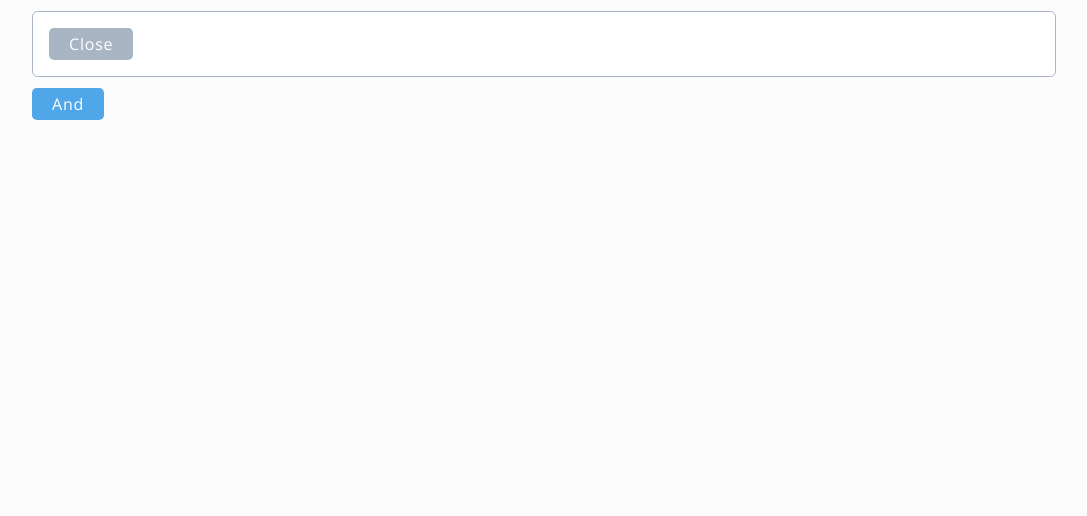
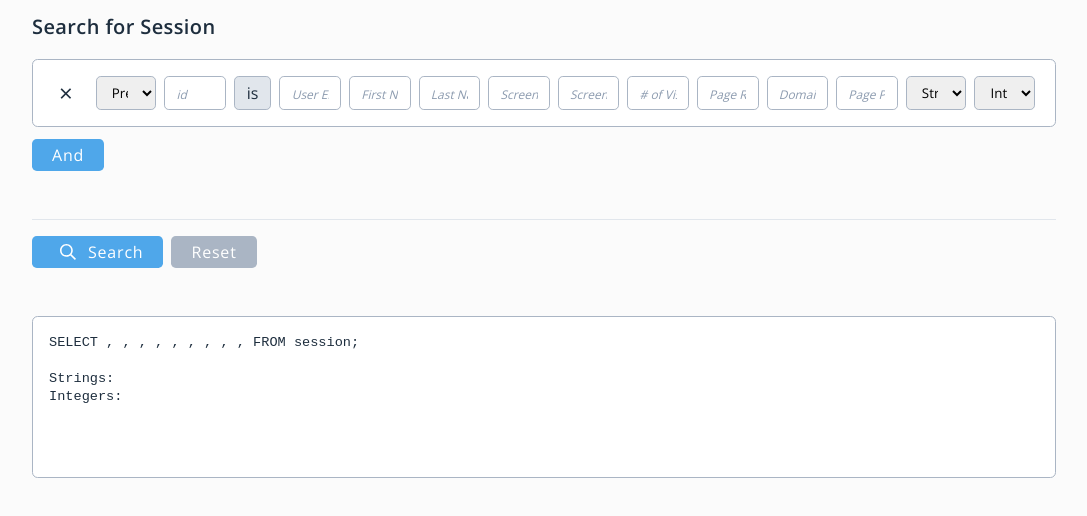
Before and after one commit to RyanBrown/quantum-metric, a React (Create React App) app: page / in a window 1280 px wide. Both pictures are taken after a click on the button "And". Shown: the top 516 px of the page, without its empty margins (96-1183 px from the left). Built offline with nearby package versions, Linux system fonts and the light colour scheme.

Commit message:
Quantim Metric - styled-components added

```diff
--- a/src/App.js
+++ b/src/App.js
@@ -1,56 +1,13 @@
 import React, { Component } from 'react';
-// import Form from './Components/Form/Form';
-import FilterBlock from './Components/FilterBlock/FilterBlock';
-import Button from './Components/Button/Button';
+import Form from './Components/Form/Form';
 import './styles/global.scss';
 
 class App extends Component {
-    state = {
-        filterBlock: [{ value: 'row1' }],
-    };
-
-    updateFilterBlockList = (e, index) => {
-        const filterBlock = [...this.state.filterBlock]; // copy array because we don't want to mutate the previous one
-        filterBlock[index].value = e.target.value;
-        this.setState({
-            filterBlock,
-        });
-    };
-
-    addFilterBlock = () => {
-        const filterBlock = [...this.state.filterBlock, { value: '' }];
-        this.setState({
-            filterBlock,
-        });
-    };
-
-    deleteFilterBlock = () => {
-        this.setState({
-            filterBlock: this.state.filterBlock.filter((e) => e.checked),
-        });
-    };
-
     render() {
         return (
             <>
                 <h1>Search for Session</h1>
-                {/* <Form /> */}
-                {this.state.filterBlock.map((row, index) => {
-                    return (
-                        <FilterBlock
-                            key={index}
-                            value={row.value}
-                            onChange={(e) => this.updateFilterBlockList(e, index)}
-                        >
-                            <Button onClick={this.deleteFilterBlock} variant='close'>
-                                &times;
-                            </Button>
-                        </FilterBlock>
-                    );
-                })}
-                <Button onClick={this.addFilterBlock} variant='primary'>
-                    And
-                </Button>
+                <Form />
             </>
         );
     }
--- a/src/App2.js
+++ /dev/null
@@ -1,45 +0,0 @@
-import React, { useState } from 'react';
-import Button from './Components/Button/Button';
-import './styles/global.scss';
-
-const FilterBlock = (props) => {
-    return <div className='filter-block'>{props.children}</div>;
-};
-
-export default function App(props) {
-    const [filterBlocks, setBlock] = useState([]);
-    const [block, setNewBlock] = useState('');
-
-    const addItems = () => {
-        setBlock((filterBlockList) => {
-            return [...filterBlockList, block];
-        });
-        setNewBlock('');
-    };
-
-    const removeItems = (id) => {
-        setBlock((filterBlockList) => {
-            return filterBlockList.filter((arrElem, index) => {
-                return index !== id;
-            });
-        });
-    };
-
-    return (
-        <>
-            {filterBlocks.map((block, index) => {
-                return (
-                    <FilterBlock key={index}>
-                        <Button key={index} id={index} onClick={() => removeItems(index)}>
-                            Close
-                        </Button>
-                        {props.children}
-                    </FilterBlock>
-                );
-            })}
-            <Button variant='primary' onClick={addItems}>
-                And
-            </Button>
-        </>
-    );
-}
--- a/src/Components/Button/Button.js
+++ b/src/Components/Button/Button.js
@@ -4,7 +4,7 @@ import './styles.scss';
 
 const propTypes = {
     children: PropTypes.oneOfType([PropTypes.string, PropTypes.element]).isRequired,
-    id: PropTypes.string,
+    id: PropTypes.oneOfType([PropTypes.string, PropTypes.number]),
     onClick: PropTypes.func,
     size: PropTypes.oneOf(['sm', 'lg']),
     type: PropTypes.oneOf(['button', 'submit', 'reset', null]),
--- /dev/null
+++ b/src/Components/FilterBlock-org/styles.scss
@@ -0,0 +1,12 @@
+@import '../../styles/variables.scss';
+
+.filter-block {
+    background-color: $white;
+    border-radius: $border-radius-lg;
+    border: $input-border;
+    display: flex;
+    flex-wrap: inherit;
+    justify-content: space-between;
+    margin: 0.7rem 0;
+    padding: 1rem;
+}
--- a/src/Components/FilterBlock/FilterBlock.js
+++ b/src/Components/FilterBlock/FilterBlock.js
@@ -1,14 +1,45 @@
-import React from 'react';
+import React, { useState } from 'react';
 import Button from '../Button/Button';
 import './styles.scss';
 
-const FilterBlock = (props) => {
-    return (
-        <div className='filter-block'>
-            <Button variant='close'>&times;</Button>
-            {props.children}
-        </div>
-    );
+const RowBlock = (props) => {
+    return <div className='filter-block'>{props.children}</div>;
 };
 
-export default FilterBlock;
+export default function FilterBlock(props) {
+    const [filterBlocks, setBlock] = useState([]);
+    const [block, setNewBlock] = useState('');
+
+    const addItems = () => {
+        setBlock((filterBlockList) => {
+            return [...filterBlockList, block];
+        });
+        setNewBlock('');
+    };
+
+    const removeItems = (id) => {
+        setBlock((filterBlockList) => {
+            return filterBlockList.filter((arrElem, index) => {
+                return index !== id;
+            });
+        });
+    };
+
+    return (
+        <>
+            {filterBlocks.map((block, index) => {
+                return (
+                    <RowBlock key={index}>
+                        <Button key={index} id={index} onClick={() => removeItems(index)} variant='close'>
+                            &times;
+                        </Button>
+                        {props.children}
+                    </RowBlock>
+                );
+            })}
+            <Button variant='primary' onClick={addItems}>
+                And
+            </Button>
+        </>
+    );
+}
--- a/src/Components/Form/Form.js
+++ b/src/Components/Form/Form.js
@@ -90,8 +90,6 @@ class Form extends Component {
                             type='text'
                             value={this.state.user_first_name}
                         />
-                    </FilterBlock>
-                    <FilterBlock>
                         <TextInput
                             name='user_last_name'
                             onChange={this.handleChange}
@@ -113,8 +111,6 @@ class Form extends Component {
                             type='text'
                             value={this.state.screen_height}
                         />
-                    </FilterBlock>
-                    <FilterBlock>
                         <TextInput
                             name='visits'
                             onChange={this.handleChange}
@@ -136,8 +132,6 @@ class Form extends Component {
                             type='text'
                             value={this.state.domain}
                         />
-                    </FilterBlock>
-                    <FilterBlock>
                         <TextInput
                             name='path'
                             onChange={this.handleChange}
@@ -167,8 +161,6 @@ class Form extends Component {
                             <option value='IN'>in list</option>
                         </SelectMenu>
                     </FilterBlock>
-
-                    <Button variant='primary'>And</Button>
 
                     <ActionBar>
                         <Button type='submit' value='Submit' variant='primary'>
--- a/src/index.js
+++ b/src/index.js
@@ -1,12 +1,10 @@
 import React from 'react';
 import ReactDOM from 'react-dom';
-// import App from './App';
-import App2 from './App2';
+import App from './App';
 
 ReactDOM.render(
     <React.StrictMode>
-        {/* <App /> */}
-        <App2></App2>
+        <App />
     </React.StrictMode>,
     document.getElementById('root')
 );
```
Also changed, not shown: src/Components/FilterBlock-org/FilterBlock.js (added, +14 -0 lines).
